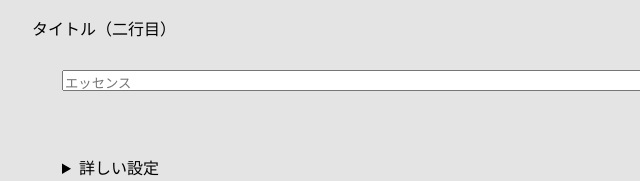
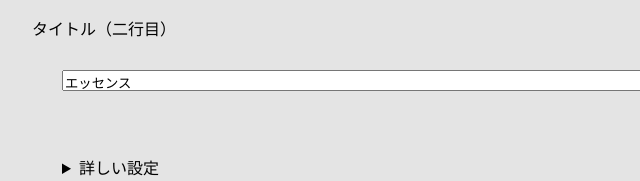
Before and after one commit to hyousimaker/hyousimaker, a plain HTML site: page index.html in a window 1280 px wide. Both pictures are taken after a click on the button "設定の表示を切り替え". Shown: the part 619-800 px from the top of the page, 6-646 px from the left. Drawn offline with Linux system fonts and the light colour scheme; a web font is replaced by a local one.

Commit message:
Update index.html

```diff
--- a/index.html
+++ b/index.html
@@ -121,7 +121,7 @@ p.fw-900{
                 </details>
             </p>
             <p>タイトル（二行目）<br>
-                <textarea id="title_2" style="width: 70%" rows="1" placeholder="エッセンス"></textarea>
+                <textarea id="title_2" style="width: 70%" rows="1" placeholder="エッセンス">エッセンス</textarea>
                 <details>
                     <summary>詳しい設定</summary>
                     <p>サイズの調整
```
